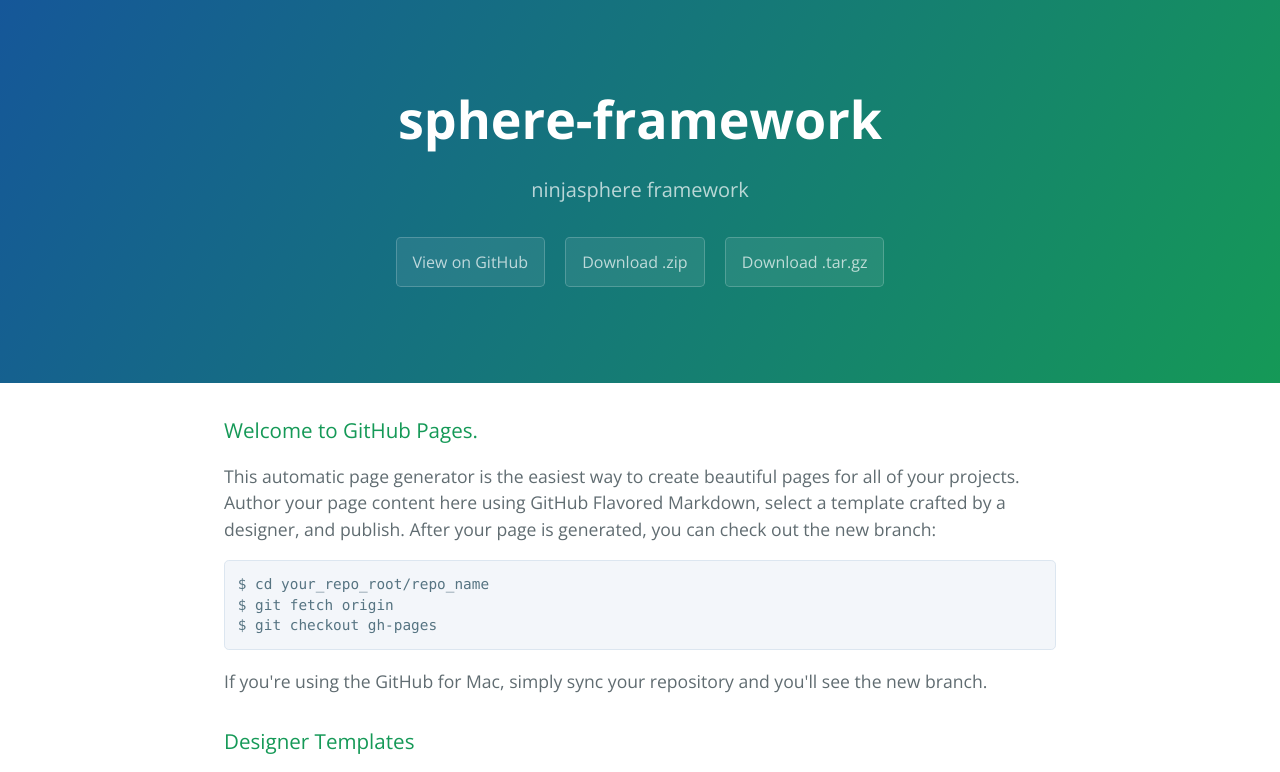
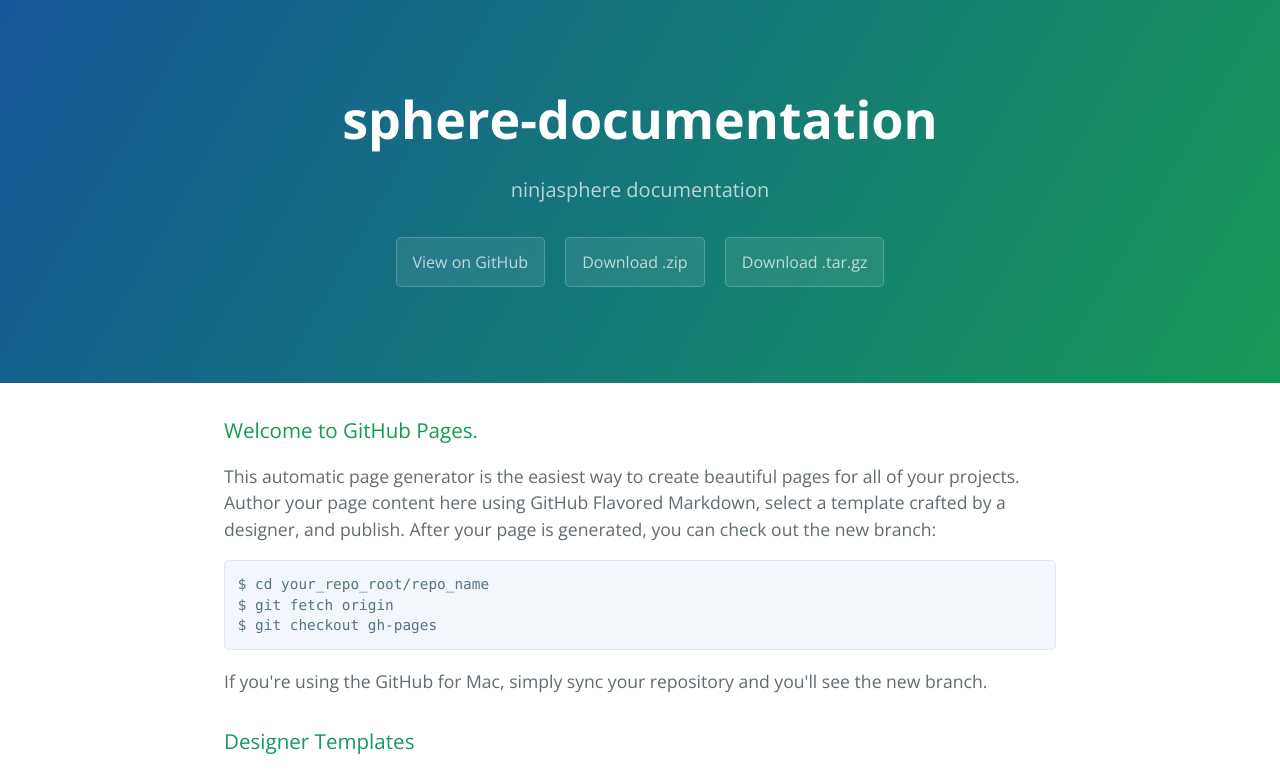
Before and after one commit to Grayda/sphere-documentation, a plain HTML site: page index.html in a window 1280 px wide. Shown: the top 772 px of the page. Drawn offline with nearby package versions, Linux system fonts and the light colour scheme.

Commit message:
Update index.html

```diff
--- a/index.html
+++ b/index.html
@@ -11,11 +11,11 @@
   </head>
   <body>
     <section class="page-header">
-    <h1 class="project-name">sphere-framework</h1>
-      <h2 class="project-tagline">ninjasphere framework</h2>
-      <a href="https://github.com/grayda/sphere-framework" class="btn">View on GitHub</a>
-      <a href="https://github.com/grayda/sphere-framework/zipball/master" class="btn">Download .zip</a>
-      <a href="https://github.com/grayda/sphere-framework/tarball/master" class="btn">Download .tar.gz</a>
+    <h1 class="project-name">sphere-documentation</h1>
+      <h2 class="project-tagline">ninjasphere documentation</h2>
+      <a href="https://github.com/grayda/sphere-documentation" class="btn">View on GitHub</a>
+      <a href="https://github.com/grayda/sphere-documentation/zipball/master" class="btn">Download .zip</a>
+      <a href="https://github.com/grayda/sphere-documentation/tarball/master" class="btn">Download .tar.gz</a>
     </section>
 
     <section class="main-content">
```
